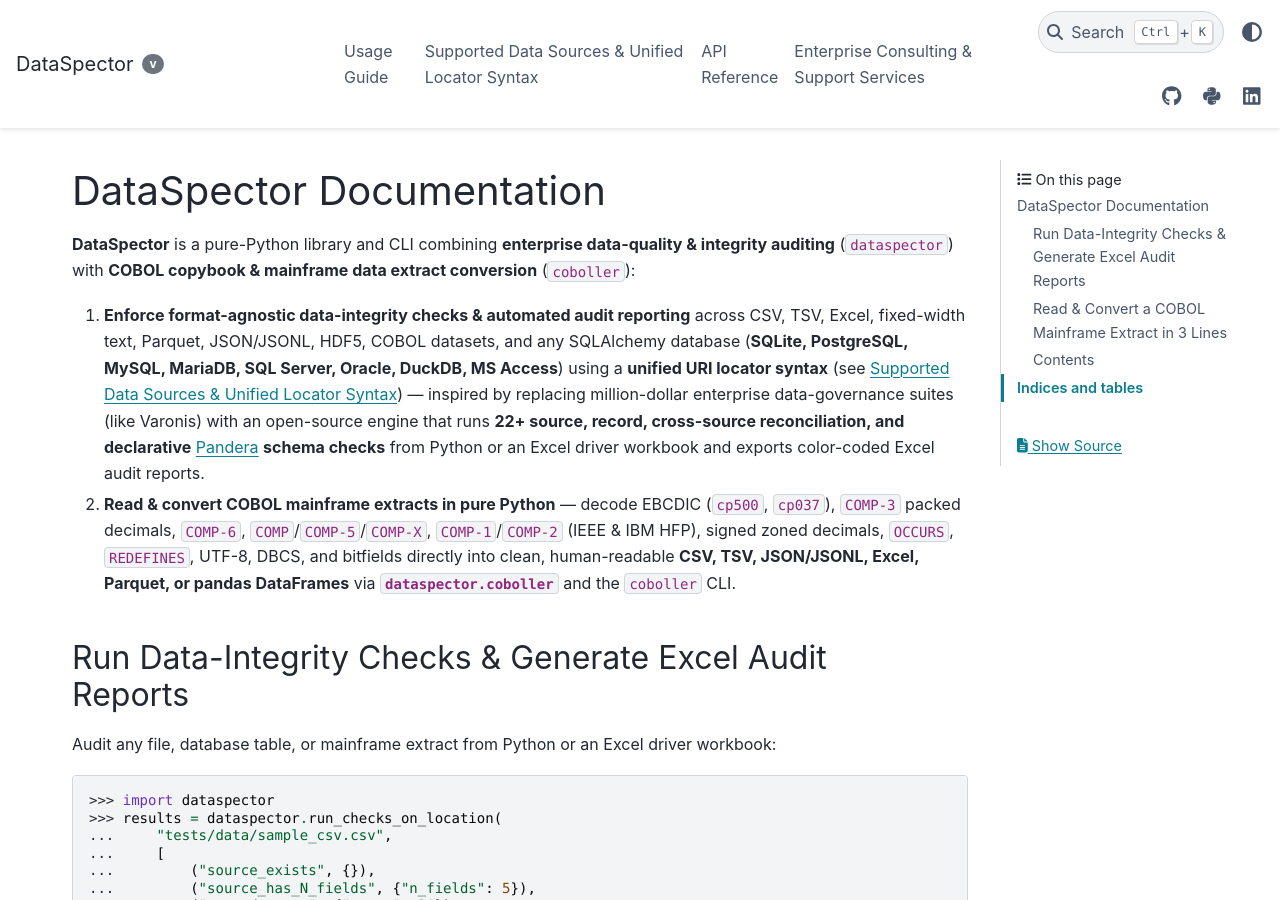
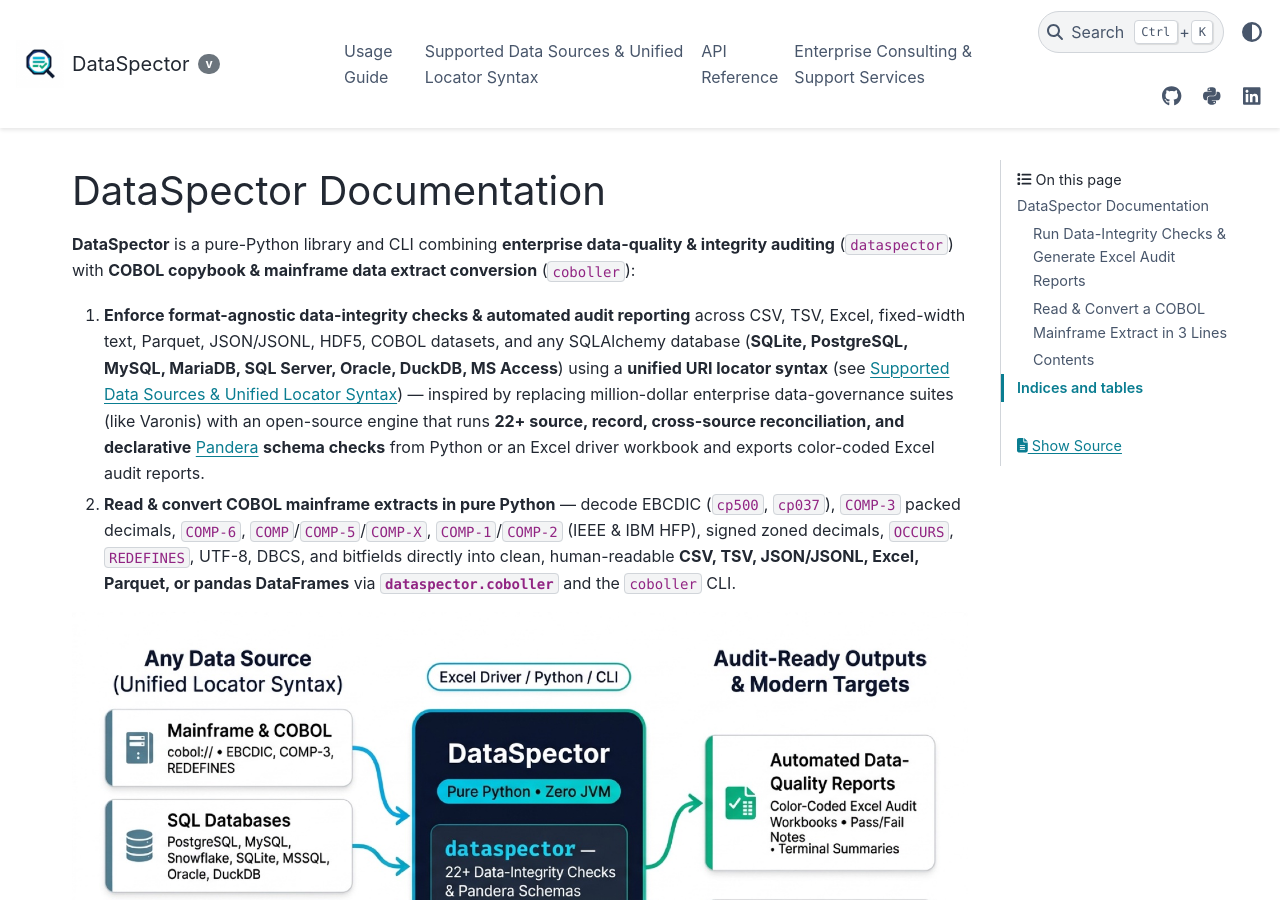
Before and after one commit to aberndsen/dataspector, a Sphinx documentation site: the page built from docs/source/index.rst, in a window 1280 px wide and 900 px high. Built offline with Sphinx 7.4.7 and the PyData theme 0.15.4, drawn with Linux system fonts in a browser that asks for light colours; the version number could not be read and is left out.

Commit message:
docs: add DataSpector brand logo, favicon, and architecture infographic [skip release] (#9)
docs: add DataSpector brand logo, favicon, and architecture infographic [skip release] (#9)

```diff
--- a/docs/source/conf.py
+++ b/docs/source/conf.py
@@ -59,6 +59,8 @@ html_title = (
     f"DataSpector {release} — Enterprise Data-Quality Auditing & Pure-Python COBOL Converter"
 )
 html_static_path: list[str] = ["_static"]
+html_logo = "_static/dataspector-logo.png"
+html_favicon = "_static/favicon.png"
 html_extra_path: list[str] = [
     "_static/robots.txt",
     "_static/llms.txt",
@@ -178,6 +180,8 @@ def _inject_seo_and_jsonld(
         f'\n<meta property="og:url" content="{page_url}" />'
         f'\n<meta property="og:title" content="{escape(page_title)}" />'
         f'\n<meta property="og:description" content="{escape(_SEO_DESCRIPTION)}" />'
+        f'\n<meta property="og:image" content="{html_baseurl}_static/dataspector-architecture.jpg" />'
+        f'\n<meta name="twitter:image" content="{html_baseurl}_static/dataspector-architecture.jpg" />'
         f'\n<meta name="twitter:card" content="summary_large_image" />'
         f'\n<meta name="twitter:title" content="{escape(page_title)}" />'
         f'\n<meta name="twitter:description" content="{escape(_SEO_DESCRIPTION)}" />'
--- a/docs/source/index.rst
+++ b/docs/source/index.rst
@@ -24,6 +24,11 @@ mainframe data extract conversion** (``coboller``):
    zoned decimals, ``OCCURS``, ``REDEFINES``, UTF-8, DBCS, and bitfields directly
    into clean, human-readable **CSV, TSV, JSON/JSONL, Excel, Parquet, or pandas
    DataFrames** via :mod:`dataspector.coboller` and the ``coboller`` CLI.
+
+.. image:: _static/dataspector-architecture.jpg
+   :alt: Mainframe/COBOL, SQL databases, spreadsheets, and flat files flow through DataSpector into data-quality reports and modern data formats
+   :align: center
+   :width: 100%
 
 Run Data-Integrity Checks & Generate Excel Audit Reports
 --------------------------------------------------------
```
Also changed, not shown: README.md (+6 -0 lines), docs/source/_static/dataspector-architecture.jpg (added), docs/source/_static/dataspector-logo.png (added), docs/source/_static/favicon.png (added).
